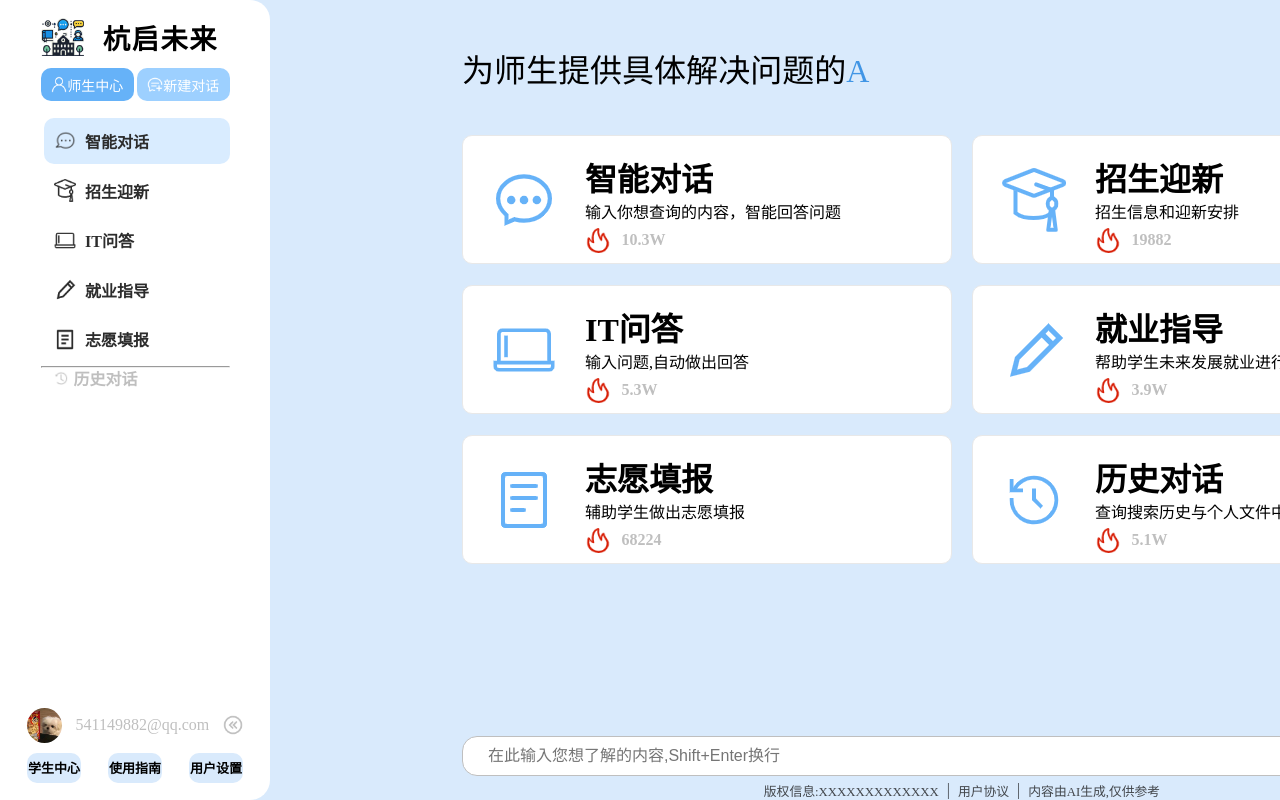
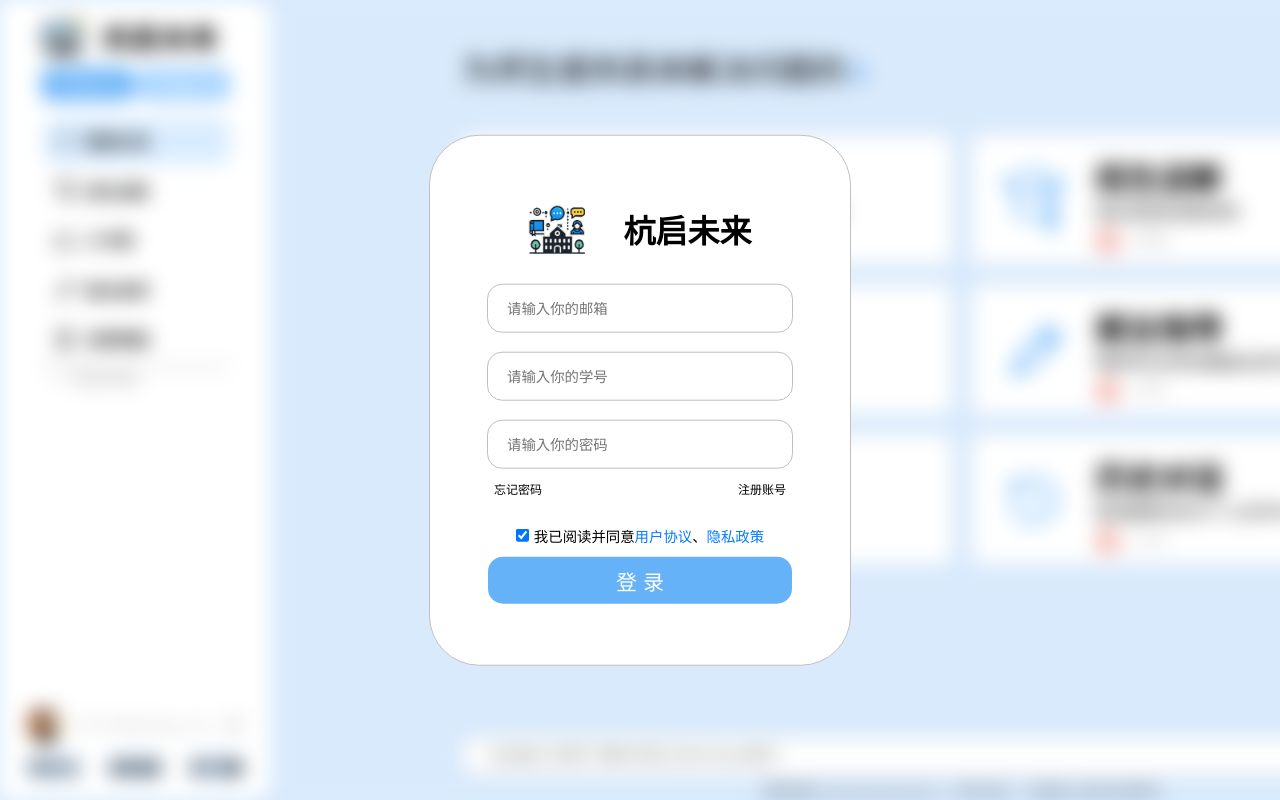
Before and after one commit to winterkkk123/ict-iFLYTEK, a Vue app: page /#/ in a window 1280 px wide. Shown: the top 800 px of the page. Built offline with nearby package versions, Linux system fonts and the light colour scheme.

Commit message:
更新登录模块

```diff
--- a/src/App.vue
+++ b/src/App.vue
@@ -1,16 +1,29 @@
 <template>
-  <div class="background">
+   <div :class="{'background-blur': isRegisterVisible}" class="background">
     <Left class="left-component"/>
     <Mid class="mid-component"/>
     <Right class="right-component"/>
   </div>
-</template>6
+  <!-- 注册登录组件 -->
+  <Register v-if="isRegisterVisible" @login="handleLogin" class="register-component"/>
+</template>
 
 <script lang="ts" setup name="App">
   import Left from './components/Left.vue'
   import Right from './components/Right.vue'
   import Mid from './components/Mid.vue'
+  import Register from './components/Register.vue'
   import { ref } from 'vue'
+
+  const isRegisterVisible = ref(true)
+
+  const hideRegister = () => {
+    isRegisterVisible.value = false
+  }
+
+  const handleLogin = () => {
+    hideRegister();
+  };
 </script>
 
 <style scoped>
@@ -25,6 +38,12 @@
     align-items: flex-start;
   }
 
+  /* 模糊背景 */
+  .background-blur {
+    filter: blur(10px);
+    pointer-events: none;
+  }
+
   .left-component {
     position: relative;
     left: 0;
@@ -35,4 +54,13 @@
     right: 0;
     top: 0;
   }
+
+  /* 确保 Register 组件总是在最顶层 */
+  .register-component {
+    position: absolute;
+    top: 50%;
+    left: 50%;
+    transform: translate(-50%, -50%);
+    z-index: 1000; /* 设置较高的 z-index 值 */
+  }
 </style>
--- /dev/null
+++ b/src/components/Register.vue
@@ -0,0 +1,173 @@
+<template>
+  <div class="register">
+    <div class="register-content">
+      <!-- 标题logo -->
+      <div class="logo">
+        <img src="../assets/logo.png" alt="logo">
+        <h1>杭启未来</h1>
+      </div>
+      <!-- 输入框 -->
+      <input type="email" placeholder="请输入你的邮箱" id="email" v-model="userInfo.email" class="input" required>
+      <input type="text" placeholder="请输入你的学号" id="studentNumber" v-model="userInfo.studentNumber" class="input" required>
+      <input type="password" placeholder="请输入你的密码" id="password" v-model="userInfo.password" class="input" required>
+      <!-- 忘记密码和注册账号 -->
+      <div class="Forgot-password-and-account-registration">
+        <span @click="forgotPassword">忘记密码</span>
+        <span @click="accountRegistration" class="accountRegistration">注册账号</span>
+      </div>
+      <!-- 用户协议 -->
+      <div class="user-agreement">
+        <label class="checkbox-label">
+          <input type="checkbox" id="agreementCheckbox" checked>
+          我已阅读并同意
+          <a href="#" class="agreement-link">用户协议</a>、
+          <a href="#" class="agreement-link">隐私政策</a>
+        </label>
+      </div>
+      <!-- 登录按钮 -->
+      <button @click="handleLogin">登 录</button>
+    </div>
+  </div>
+</template>
+
+<script lang="ts" setup name="Register">
+  import { defineEmits,reactive } from 'vue';
+
+  const userInfo = reactive({
+    email:'',
+    studentNumber:'',
+    password:''
+  })
+
+  // 定义 emit 事件
+  const emit = defineEmits(['login']);
+
+  // 登录按钮点击事件
+  const handleLogin = () => {
+    // 触发登录事件
+    console.log('登录按钮被点击');
+    emit('login'); // 发出 login 事件
+  }
+
+  // 注册账号按钮点击事件
+  const accountRegistration = () => {
+    console.log('注册账号按钮被点击');
+  }
+  // 忘记密码按钮点击事件
+  const forgotPassword = () => {
+    console.log('忘记密码按钮被点击');
+  }
+
+</script>
+
+<style scoped>
+  .register {
+    position: absolute;
+    top: 50%;
+    left: 50%;
+    transform: translate(-50%, -50%);
+    width: 18%;
+    min-width: 380px;
+    /* height: 45%; */
+    /* min-width: 350px;
+    min-height: 450px; */
+    aspect-ratio: 7/9;
+    background-color: white;
+    padding: 20px;
+    /* box-shadow: 0 4px 6px rgba(0, 0, 0, 0.1); */
+    border-radius: 50px;
+    border: 0.5px solid #bfbfbf;
+    display: flex;
+    justify-content: center;
+    align-items: center;
+  }
+  .register-content {
+    text-align: center;
+    width: 100%;
+    height: 80%;
+    /* background-color: #007bff; */
+  }
+
+  .logo {
+    width: 100%;
+    display: flex;
+    margin-bottom: 3%;
+    justify-content: center;
+    align-items: center;
+  }
+  .logo img {
+    width: 15%;
+    margin-right: 10%;
+  }
+
+  input,
+  button {
+    height: 12%;
+    border-radius: 15px;
+    border: 1px solid #bfbfbf;
+  }
+
+  .input {
+    width: 70%;
+    margin-top: 5%;
+    padding: 0 5%;
+    font-size: 0.9rem;
+  }
+
+  .Forgot-password-and-account-registration {
+    width: 80%;
+    margin-top: 3%;
+    margin-left: 10%;
+    display: flex;
+    justify-content: space-between;
+    align-items: center;
+  }
+  .Forgot-password-and-account-registration span {
+    /* flex: 1; */
+    margin: 0 2%;
+    text-align: center;
+    cursor: pointer;
+    font-size: 0.75rem;
+  }
+  /* .Forgot-password-and-account-registration .accountRegistration {
+    color: rgb(102,178,248);
+  } */
+
+  .user-agreement {
+    width: 80%;
+    margin-top: 7%;
+    margin-left: 10%;
+    display: flex;
+    font-size: 0.9rem;
+    justify-content: center;
+    align-items: center;
+  }
+  .checkbox-label {
+    display: flex;
+    align-items: center;
+  }
+  .checkbox-label input {
+    margin-right: 5px;
+  }
+  .agreement-link {
+    color: #007bff;
+    text-decoration: none;
+    cursor: pointer;
+  }
+
+  button {
+    width: 80%;
+    margin-top: 3%;
+    font-size: 21px;
+    /* font-weight: bold; */
+    background-color: rgb(102,178,248);
+    color: white;
+    border: none;
+    /* 鼠标悬停样式 */
+    cursor: pointer;
+  }
+  /* 鼠标悬停 */
+  button:hover {
+    background-color: #007bff;
+  }
+</style>
```
